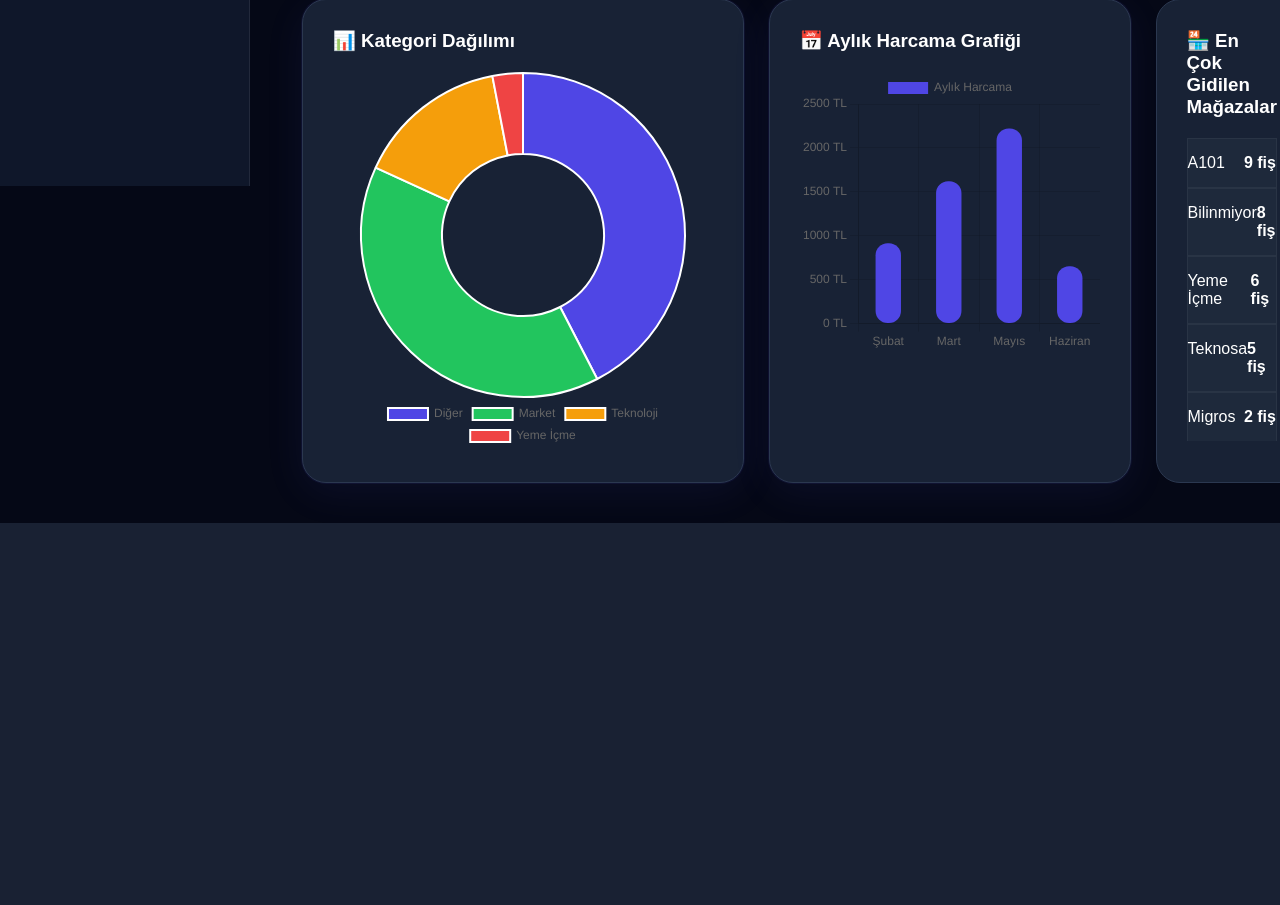
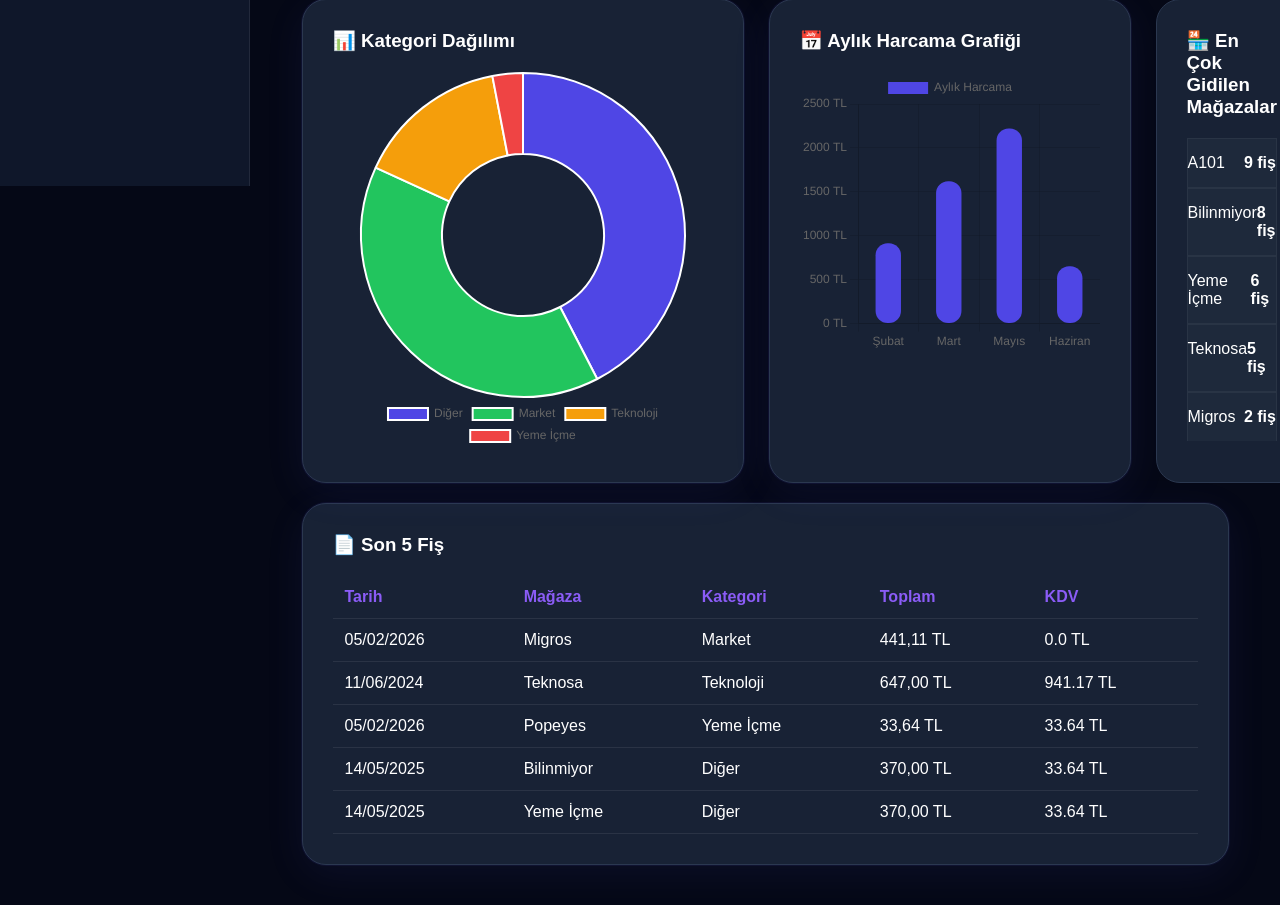
Before and after one commit to havinozvaris/fisai-web, a Flask app: page /reports in a window 1280 px wide. Shown: the part 614-1519 px from the top of the page. Before the commit the page ends 1137 px from the top, so only its background shows below. Run offline with Flask 3, Linux system fonts and the light colour scheme; a user stored in the database is signed in; data comes from the database, SQL or seed files in the repository.

Commit message:
güncellendi

```diff
--- a/app.py
+++ b/app.py
@@ -862,6 +862,16 @@ def reports():
 
     magazalar = cursor.fetchall()
 
+    cursor.execute("""
+        SELECT tarih, magaza, kategori, toplam, kdv
+        FROM fisler
+        WHERE user_id=?
+        ORDER BY id DESC
+        LIMIT 5
+    """, (user_id,))
+
+    son_fisler = cursor.fetchall()
+
     yorumlar = []
 
     # En çok kategori
@@ -966,7 +976,8 @@ def reports():
         kategori_tutari=kategori_tutari,
         yorumlar=yorumlar,
         tasarruf_tutari=tasarruf_tutari,
-        tasarruf_mesaji=tasarruf_mesaji
+        tasarruf_mesaji=tasarruf_mesaji,
+        son_fisler=son_fisler
 
     )
 
--- a/static/css/style.css
+++ b/static/css/style.css
@@ -1267,3 +1267,20 @@ MOBILE MENU
     grid-template-columns: 1fr 1.5fr 1fr;
     gap:25px;
 }
+
+.receipt-table{
+    width:100%;
+    border-collapse:collapse;
+}
+
+.receipt-table th,
+.receipt-table td{
+    padding:12px;
+    border-bottom:1px solid rgba(255,255,255,.08);
+    text-align:left;
+}
+
+.receipt-table th{
+    color:#8b5cf6;
+    font-weight:600;
+}
--- a/templates/reports.html
+++ b/templates/reports.html
@@ -126,7 +126,40 @@
                 {% endfor %}
             </div>
 
+
         </div>
+
+        <div class="chart-box" style="margin-top:20px;">
+
+    <h3>📄 Son 5 Fiş</h3>
+
+    <table class="receipt-table">
+
+        <thead>
+            <tr>
+                <th>Tarih</th>
+                <th>Mağaza</th>
+                <th>Kategori</th>
+                <th>Toplam</th>
+                <th>KDV</th>
+            </tr>
+        </thead>
+
+        <tbody>
+            {% for fis in son_fisler %}
+            <tr>
+                <td>{{ fis[0] }}</td>
+                <td>{{ fis[1] }}</td>
+                <td>{{ fis[2] }}</td>
+                <td>{{ fis[3] }} TL</td>
+                <td>{{ fis[4] }} TL</td>
+            </tr>
+            {% endfor %}
+        </tbody>
+
+    </table>
+
+</div>
 
 
 
```
